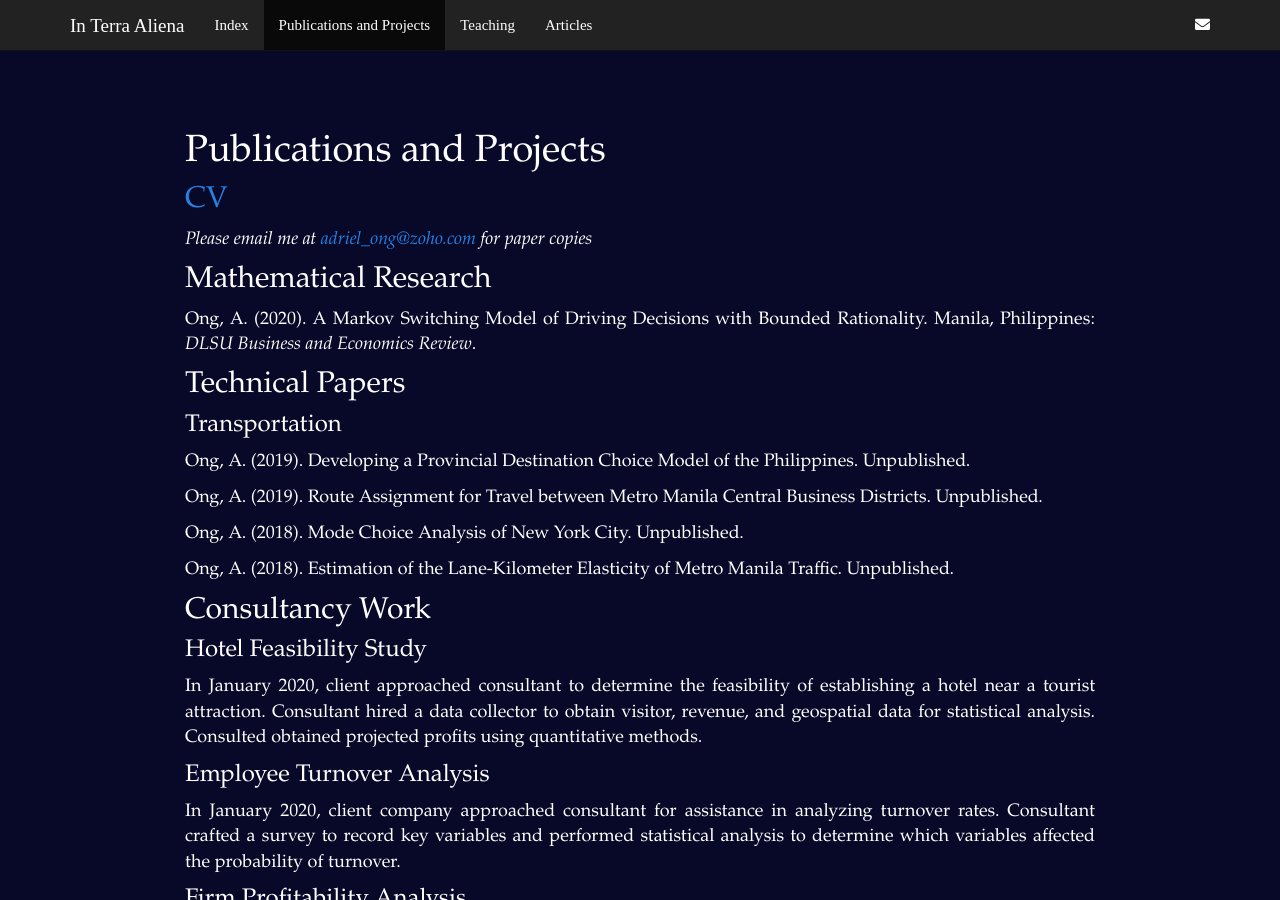
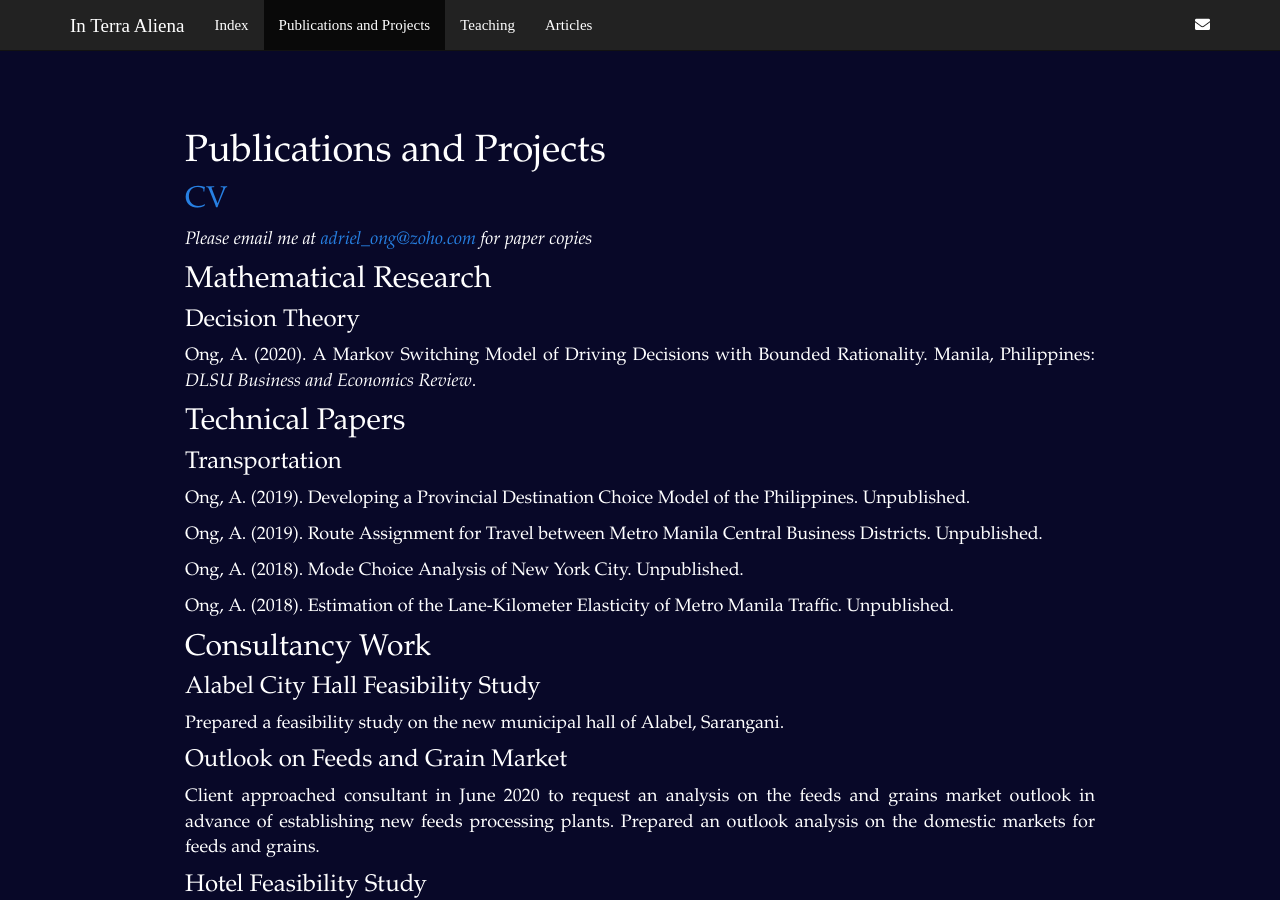
Before and after one commit to ManifoldPreacher/in-terra-aliena.github.io, a Jekyll site: the page publications_projects.html, which Jekyll copies as it is, in a window 1280 px wide and 900 px high. Built offline with Jekyll 4.4.1, drawn with Linux system fonts in a browser that asks for light colours.

Commit message:
Update publications_projects.html

```diff
--- a/publications_projects.html
+++ b/publications_projects.html
@@ -407,8 +407,11 @@ $(document).ready(function () {
 </div>
 <div id="mathematical-research" class="section level2">
 <h2>Mathematical Research</h2>
+<div id="decision-theory" class="section level3">
+  <h3>Decision Theory</h3>
 <p>Ong, A. (2020). A Markov Switching Model of Driving Decisions with Bounded Rationality. Manila, Philippines: <em>DLSU Business and Economics Review</em>.</p>
-</div>
+  </div>
+  </div>
 <div id="technical-papers" class="section level2">
 <h2>Technical Papers</h2>
 <div id="transportation" class="section level3">
@@ -421,14 +424,27 @@ $(document).ready(function () {
 </div>
 <div id="consultancy-work" class="section level2">
 <h2>Consultancy Work</h2>
+
+<div id="alabel-municipal-hall-feasibility" class="section level3">
+<h3>Alabel City Hall Feasibility Study</h3>
+<p>Prepared a feasibility study on the new municipal hall of Alabel, Sarangani.</p>
+</div>
+
+<div id="feeds-grains-outlook" class="section level3">
+<h3>Outlook on Feeds and Grain Market</h3>
+<p>Client approached consultant in June 2020 to request an analysis on the feeds and grains market outlook in advance of establishing new feeds processing plants. Prepared an outlook analysis on the domestic markets for feeds and grains.</p>
+</div>
+
 <div id="hotel-feasibility-study" class="section level3">
 <h3>Hotel Feasibility Study</h3>
 <p>In January 2020, client approached consultant to determine the feasibility of establishing a hotel near a tourist attraction. Consultant hired a data collector to obtain visitor, revenue, and geospatial data for statistical analysis. Consulted obtained projected profits using quantitative methods.</p>
 </div>
+
 <div id="employee-turnover-analysis" class="section level3">
 <h3>Employee Turnover Analysis</h3>
 <p>In January 2020, client company approached consultant for assistance in analyzing turnover rates. Consultant crafted a survey to record key variables and performed statistical analysis to determine which variables affected the probability of turnover.</p>
 </div>
+
 <div id="firm-profitability-analysis" class="section level3">
 <h3>Firm Profitability Analysis</h3>
 <p>In November 2020, client company approached consultant for analysis in company’s profitability. Consultant obtained company time-series data on employee productivity and performed market research to determine their effects on the company’s profits.</p>
```
